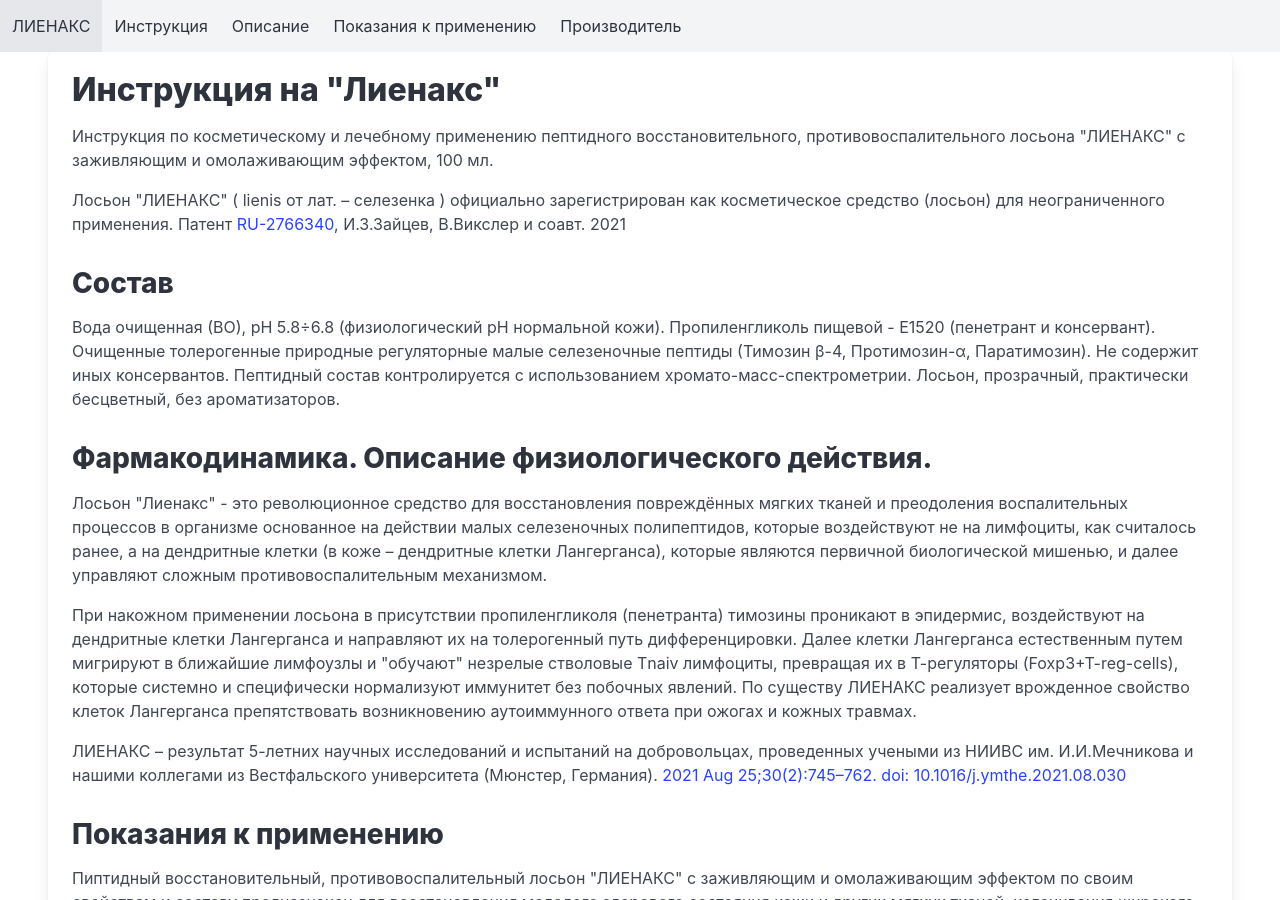
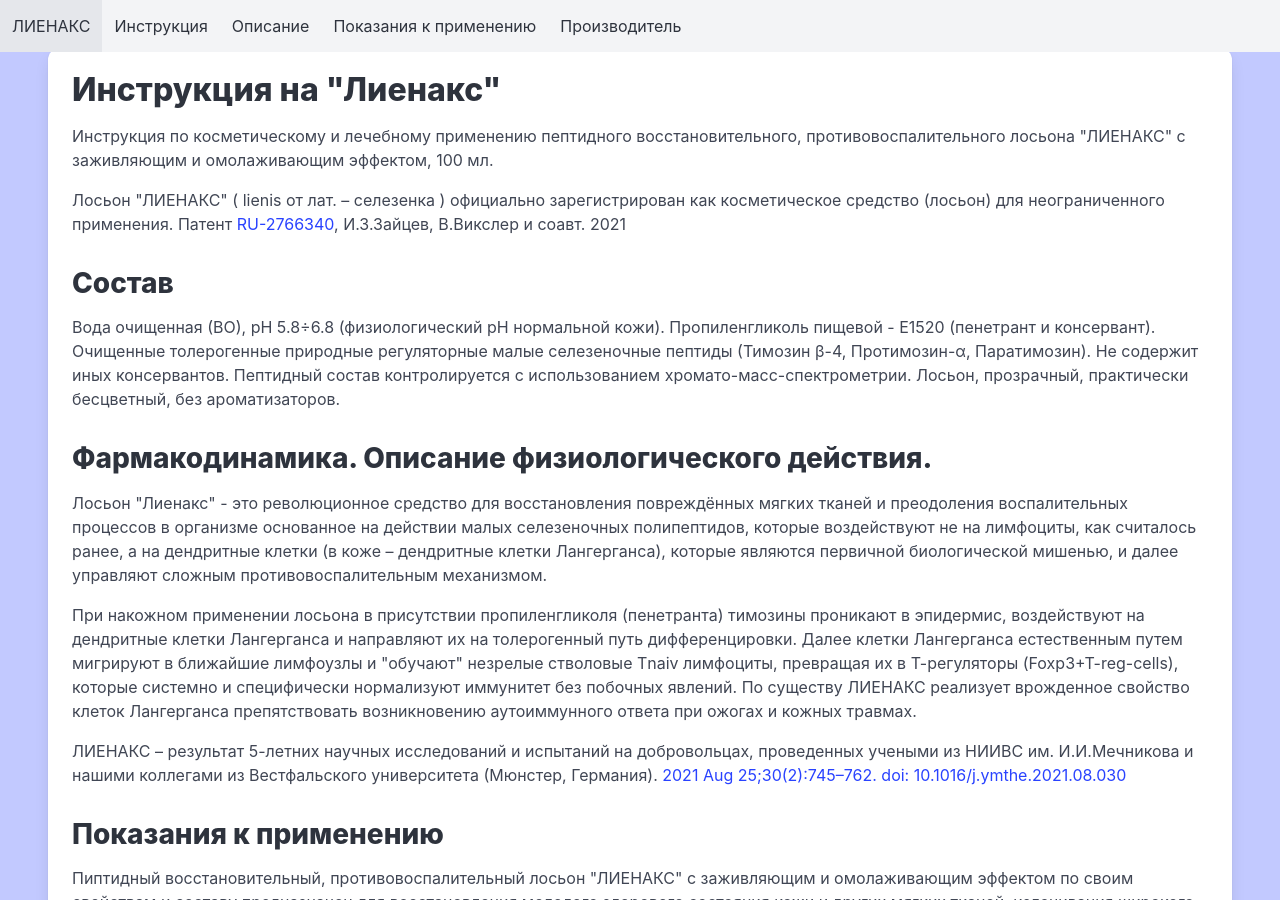
Before and after one commit to w3craft/lienax, a Jekyll site: the page built from index.html, in a window 1280 px wide and 900 px high. Built offline with Jekyll 4.4.1, drawn with Linux system fonts in a browser that asks for light colours.

Commit message:
Update default.html

```diff
--- a/_layouts/default.html
+++ b/_layouts/default.html
@@ -1,7 +1,7 @@
 <!DOCTYPE html>
 <html>
   {% include head.html %}
-  <body>
+  <body class="conteiner has-background-link-light">
     {% include nav.html %}
     {{ content }}
     {% include footer.html %}
```
